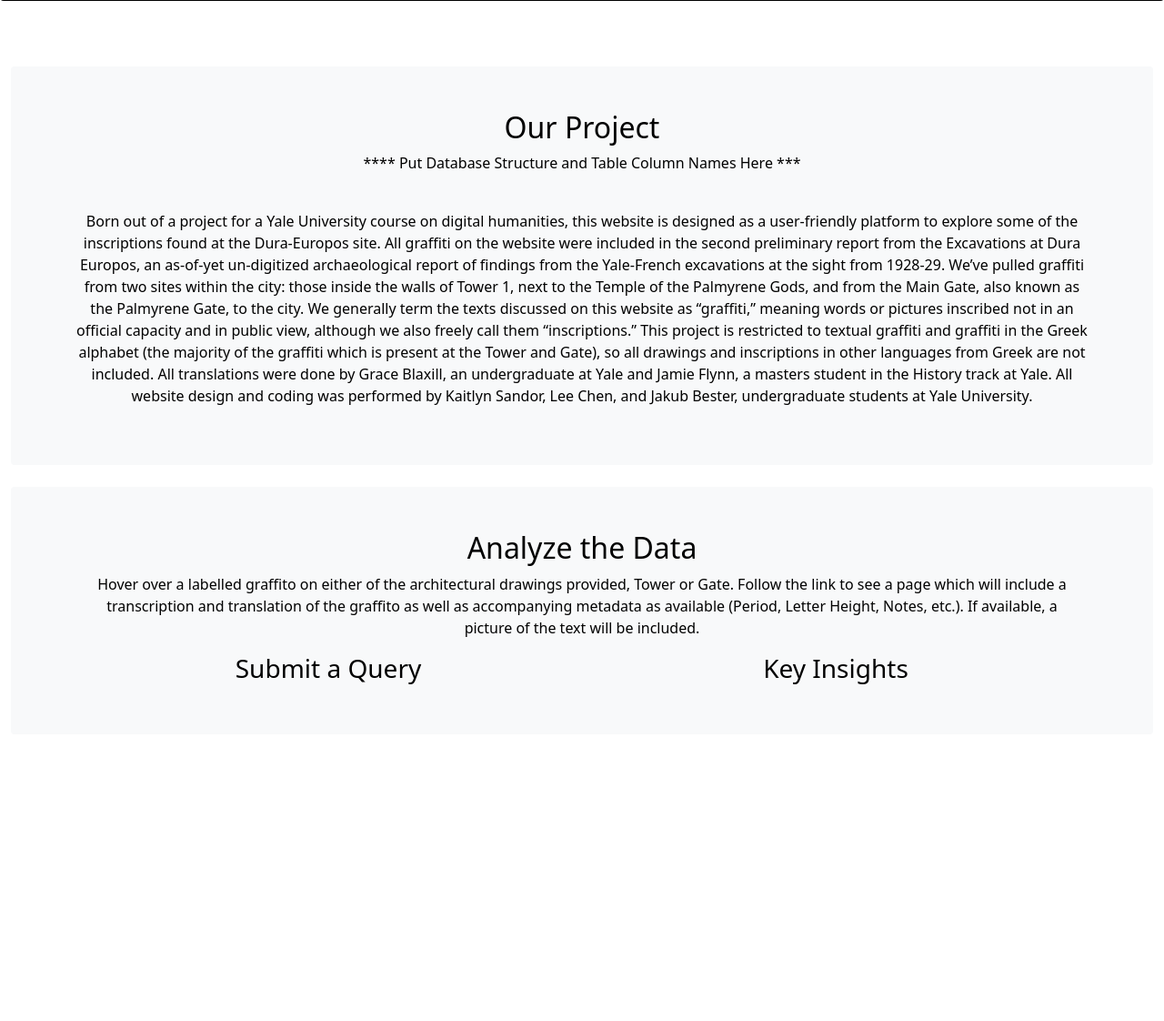
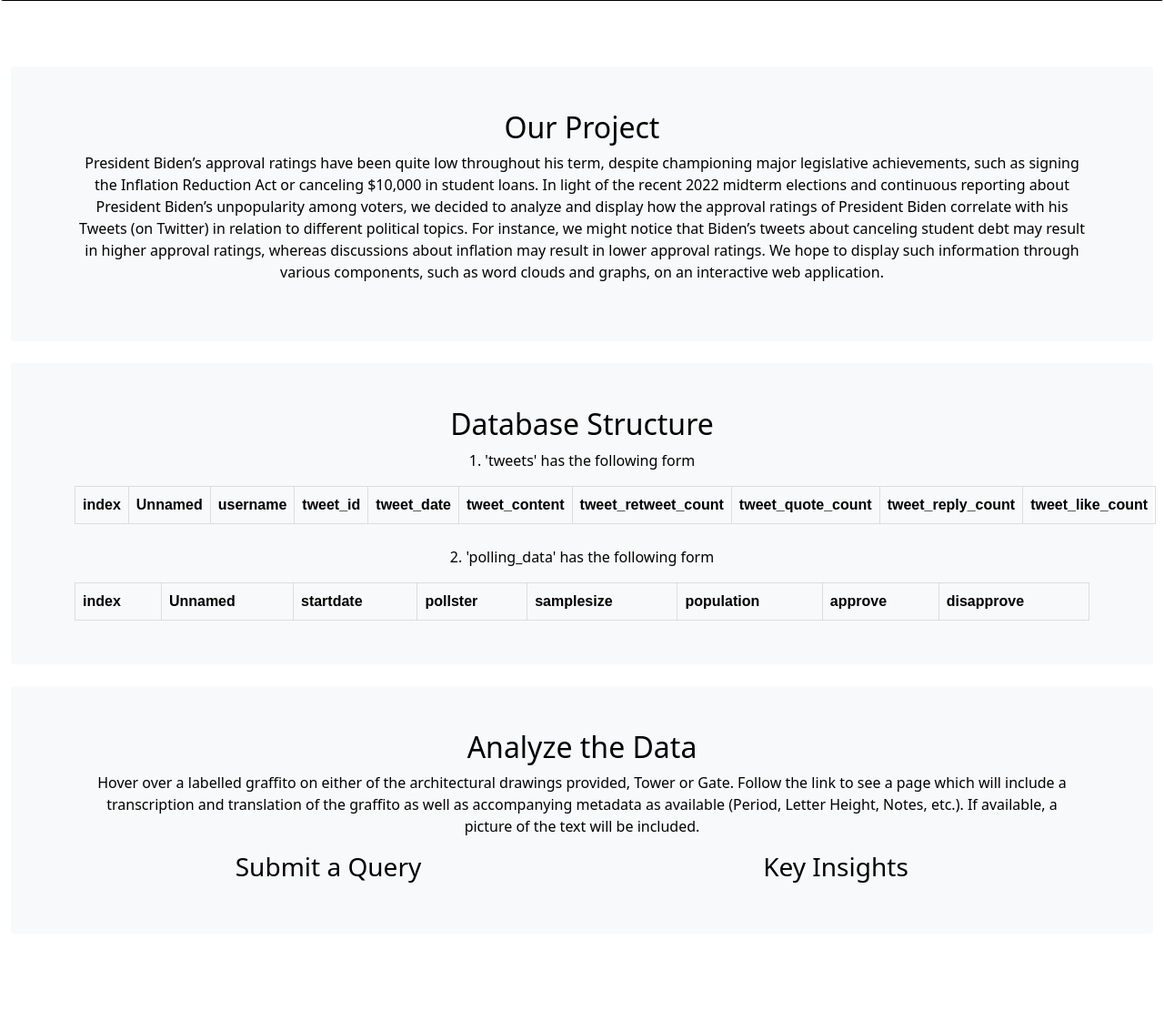
Before and after one commit to kaitlynsandor/BidenTweetAnalysis, a Flask app: page / in a window 1280 px wide. Shown: the part 227-1349 px from the top of the page at 91% size. Before the commit the page ends 979 px from the top, so only its background shows below. Run offline with Flask 2, Linux system fonts and the light colour scheme; lists and menus that the app fills with data are empty.

Commit message:
fixed table format in homepage

```diff
--- a/templates/index.html
+++ b/templates/index.html
@@ -9,11 +9,70 @@
     <h2>Our Project</h2>
     <div class="container">
         <p>
-            **** Put Database Structure and Table Column Names Here ***
-        </p>   <br>
+            President Biden’s approval ratings have been quite low throughout his term, despite championing major legislative achievements, such as signing the Inflation Reduction Act or canceling $10,000 in student loans. In light of the recent 2022 midterm elections and continuous reporting about President Biden’s unpopularity among voters, we decided to analyze and display how the approval ratings of President Biden correlate with his Tweets (on Twitter) in relation to different political topics. For instance, we might notice that Biden’s tweets about canceling student debt may result in higher approval ratings, whereas discussions about inflation may result in lower approval ratings. We hope to display such information through various components, such as word clouds and graphs, on an interactive web application.         </p>
+
+    </div>
+</div>
+
+<style>
+    table {
+      font-family: arial, sans-serif;
+      border-collapse: collapse;
+      width: 100%;
+    }
+
+    td, th {
+      border: 1px solid #dddddd;
+      text-align: left;
+      padding: 8px;
+    }
+
+    tr:nth-child(even) {
+      background-color: #dddddd;
+    }
+</style>
+
+<div class="mt-4 p-5 bg-light text-black rounded">
+    <h2>Database Structure</h2>
+    <div class="container">
+
         <p>
-            Born out of a project for a Yale University course on digital humanities, this website is designed as a user-friendly platform to explore some of the inscriptions found at the Dura-Europos site. All graffiti on the website were included in the second preliminary report from the Excavations at Dura Europos, an as-of-yet un-digitized archaeological report of findings from the Yale-French excavations at the sight from 1928-29. We’ve pulled graffiti from two sites within the city: those inside the walls of Tower 1, next to the Temple of the Palmyrene Gods, and from the Main Gate, also known as the Palmyrene Gate, to the city. We generally term the texts discussed on this website as “graffiti,” meaning words or pictures inscribed not in an official capacity and in public view, although we also freely call them “inscriptions.” This project is restricted to textual graffiti and graffiti in the Greek alphabet (the majority of the graffiti which is present at the Tower and Gate), so all drawings and inscriptions in other languages from Greek are not included. All translations were done by Grace Blaxill, an undergraduate at Yale and Jamie Flynn, a masters student in the History track at Yale. All website design and coding was performed by Kaitlyn Sandor, Lee Chen, and Jakub Bester, undergraduate students at Yale University.
+            1. 'tweets' has the following form
         </p>
+
+<table>
+    <tr>
+      <th>index</th>
+      <th>Unnamed</th>
+      <th>username</th>
+      <th>tweet_id</th>
+      <th>tweet_date</th>
+      <th>tweet_content</th>
+      <th>tweet_retweet_count</th>
+      <th>tweet_quote_count</th>
+      <th>tweet_reply_count</th>
+      <th>tweet_like_count</th>
+    </tr>
+  </table>
+
+  <br>
+        <p>
+            2. 'polling_data' has the following form
+        </p>
+<table>
+    <tr>
+        <th>index</th>
+        <th>Unnamed</th>
+        <th>startdate</th>
+
+        <th>pollster</th>
+        <th>samplesize</th>
+        <th>population</th>
+        <th>approve</th>
+        <th>disapprove</th>
+
+    </tr>
+    </table>
 
     </div>
 </div>
```
Also changed, not shown: 1 other file.
